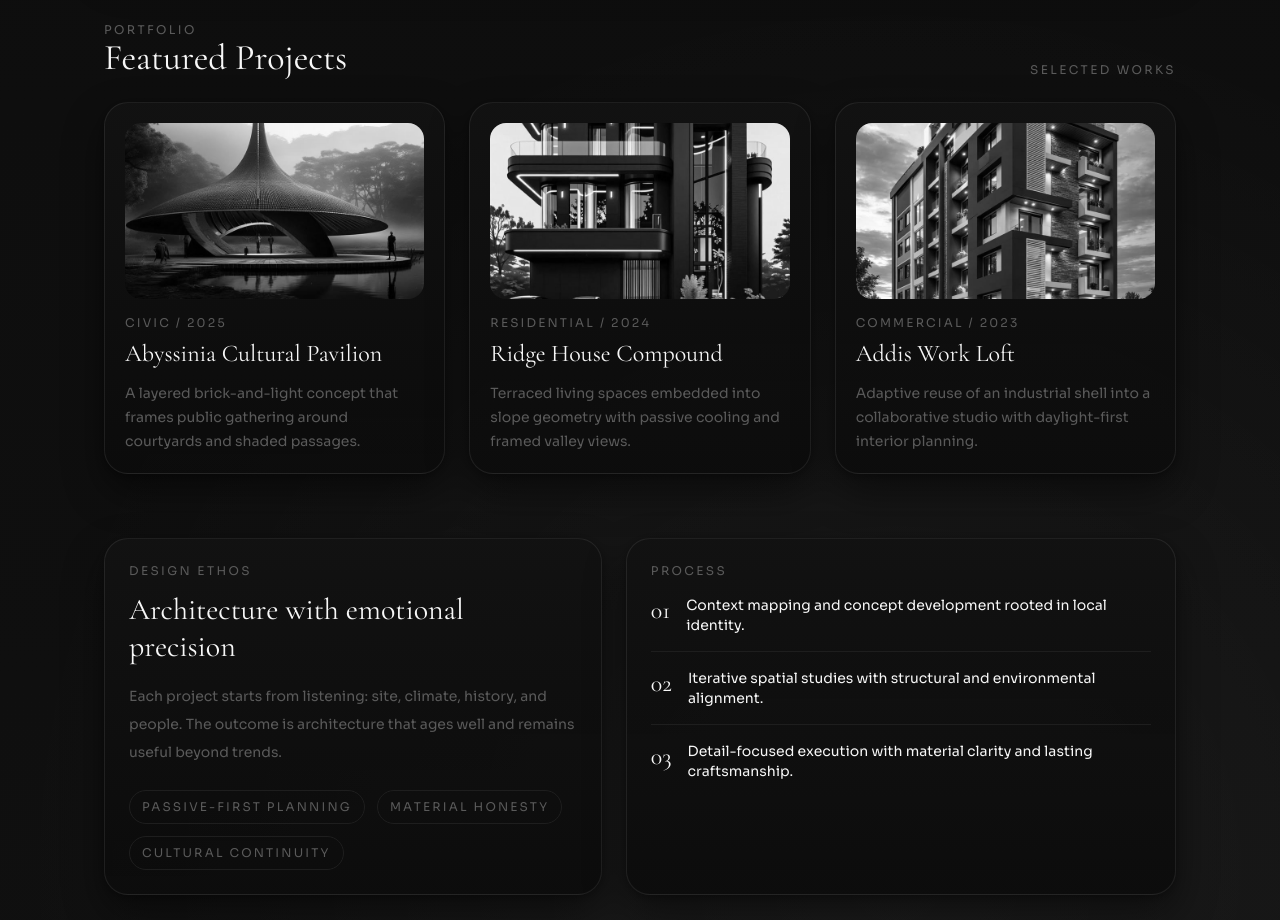
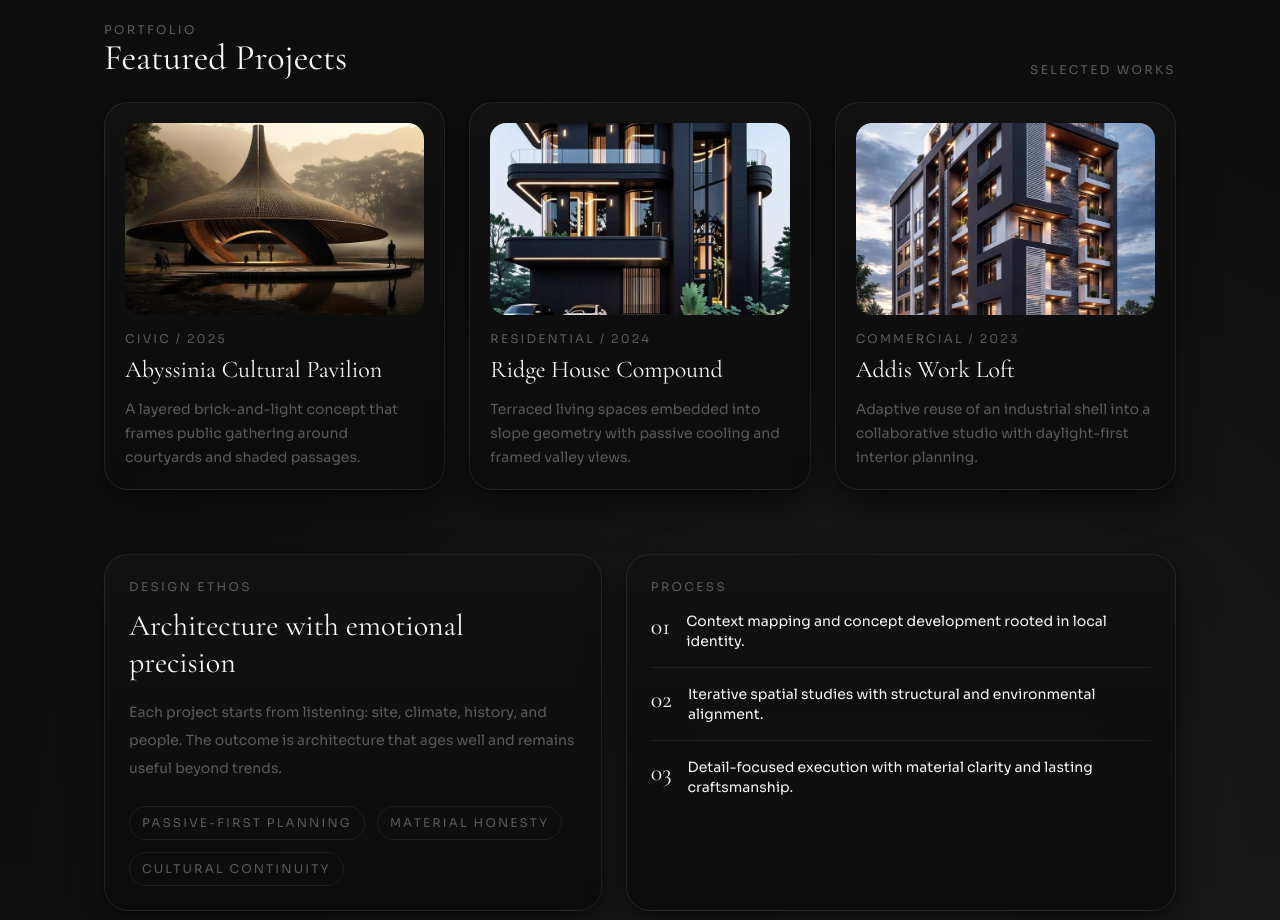
Before and after one commit to Chala751/dhuge-portfolio, a Next.js app: page / in a window 1280 px wide. Shown: the part 1300-2220 px from the top of the page. Built offline with nearby package versions, Linux system fonts and the light colour scheme.

Commit message:
proj image added

```diff
--- a/app/page.tsx
+++ b/app/page.tsx
@@ -147,7 +147,7 @@ export default function Home() {
                   <img
                     src={project.image}
                     alt={project.name}
-                    className="h-44 w-full object-cover grayscale"
+                    className="h-48 w-full object-cover object-center"
                   />
                 </div>
                 <p className="text-xs uppercase tracking-[0.18em] text-[var(--muted)]">{project.type}</p>
```
